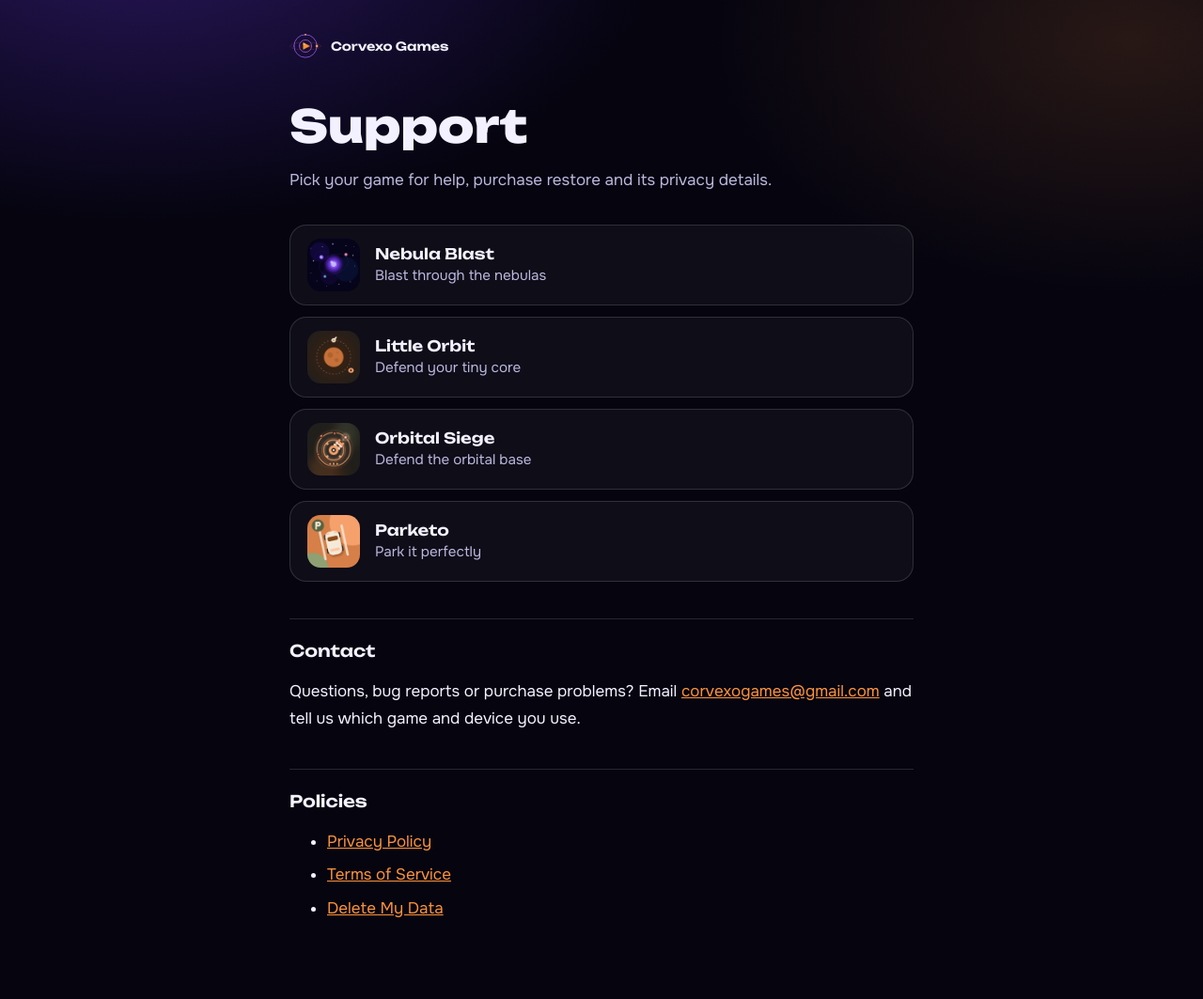
After one commit to corvexogames/corvexo-games, a PHP site: page /support.html in a window 1280 px wide. The commit adds this page. Shown: the whole page at 94% size. Run offline with PHP 8.4, Linux system fonts and the light colour scheme.

Commit message:
[ADD] Support page listing all games; footer links to it instead of each game
Co-Authored-By: Claude Opus 5.5 <noreply@anthropic.com>

```diff
--- a/assets/css/legal.css
+++ b/assets/css/legal.css
@@ -14,3 +14,9 @@ h2{font:600 1.1rem/1.35 "Unbounded",system-ui,sans-serif;margin:2.4rem 0 .7rem;p
 a{color:var(--accent)}
 a:focus-visible{outline:2px solid var(--accent);outline-offset:2px}
 li{margin-bottom:.4rem}
+.games{list-style:none;padding:0;margin:0;display:grid;gap:12px}
+.games li{margin:0}
+.games a{display:flex;align-items:center;gap:16px;padding:14px 18px;border:1px solid var(--line);border-radius:18px;background:rgba(255,255,255,.04);color:var(--muted);text-decoration:none;font-size:.95rem;line-height:1.4;transition:border-color .2s,background .2s}
+.games a:hover{border-color:var(--accent);background:rgba(255,255,255,.07)}
+.games img{width:56px;height:56px;border-radius:14px;flex:none}
+.games strong{display:block;color:var(--text);font:600 1rem/1.3 "Unbounded",system-ui,sans-serif;margin-bottom:2px}
--- a/index.html
+++ b/index.html
@@ -157,10 +157,7 @@
     <footer>
       <span>© 2026 Corvexo Games. All rights reserved.</span>
       <span class="links">
-        <a href="nebula-blast.html">Nebula Blast Support</a>
-        <a href="little-orbit.html">Little Orbit Support</a>
-        <a href="orbital-siege.html">Orbital Siege Support</a>
-        <a href="parketo.html">Parketo Support</a>
+        <a href="support.html">Support</a>
         <a href="privacy.html">Privacy Policy</a>
         <a href="terms.html">Terms of Service</a>
         <a href="delete-data.html">Delete My Data</a>
--- /dev/null
+++ b/support.html
@@ -0,0 +1,36 @@
+<!DOCTYPE html>
+<html lang="en">
+<head>
+<meta charset="utf-8">
+<meta name="viewport" content="width=device-width, initial-scale=1">
+<title>Support — Corvexo Games</title>
+<meta name="description" content="Support for Nebula Blast, Little Orbit, Orbital Siege and Parketo by Corvexo Games.">
+<link rel="icon" type="image/svg+xml" href="images/corvexo-logo.svg">
+<link rel="stylesheet" href="assets/css/legal.css">
+<script src="assets/js/stats.js" defer></script>
+</head>
+<body>
+<main>
+<a class="back" href="./"><img src="images/corvexo-logo.svg" alt="" width="34" height="34">Corvexo Games</a>
+<h1>Support</h1>
+<p class="date">Pick your game for help, purchase restore and its privacy details.</p>
+
+<ul class="games">
+  <li><a href="nebula-blast.html"><img src="images/nebula-blast.png" alt="" width="56" height="56"><span><strong>Nebula Blast</strong>Blast through the nebulas</span></a></li>
+  <li><a href="little-orbit.html"><img src="images/little-orbit.png" alt="" width="56" height="56"><span><strong>Little Orbit</strong>Defend your tiny core</span></a></li>
+  <li><a href="orbital-siege.html"><img src="images/orbital-siege.png" alt="" width="56" height="56"><span><strong>Orbital Siege</strong>Defend the orbital base</span></a></li>
+  <li><a href="parketo.html"><img src="images/parketo.png" alt="" width="56" height="56"><span><strong>Parketo</strong>Park it perfectly</span></a></li>
+</ul>
+
+<h2>Contact</h2>
+<p>Questions, bug reports or purchase problems? Email <a href="mailto:corvexogames@gmail.com?subject=Support">corvexogames@gmail.com</a> and tell us which game and device you use.</p>
+
+<h2>Policies</h2>
+<ul>
+  <li><a href="privacy.html">Privacy Policy</a></li>
+  <li><a href="terms.html">Terms of Service</a></li>
+  <li><a href="delete-data.html">Delete My Data</a></li>
+</ul>
+</main>
+</body>
+</html>
```
